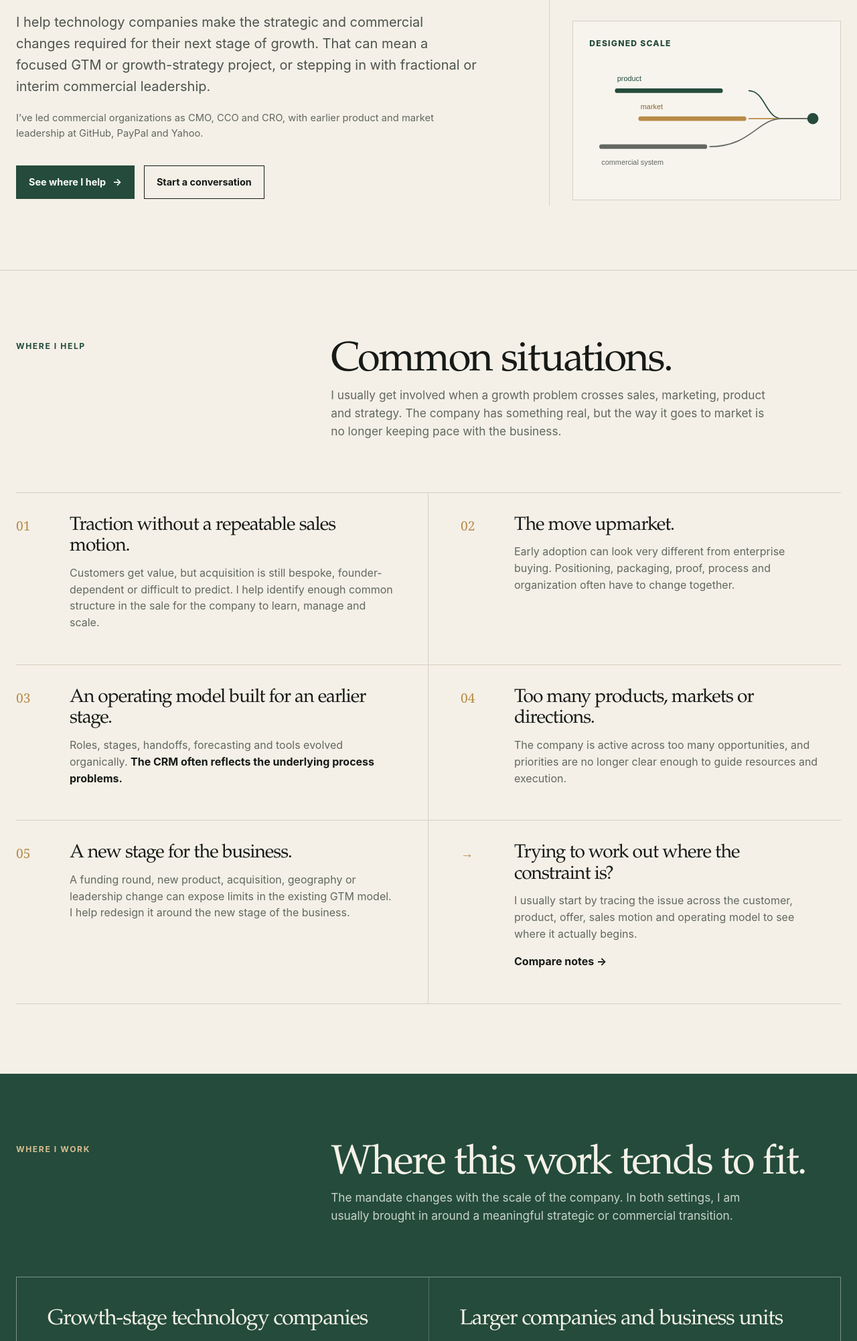
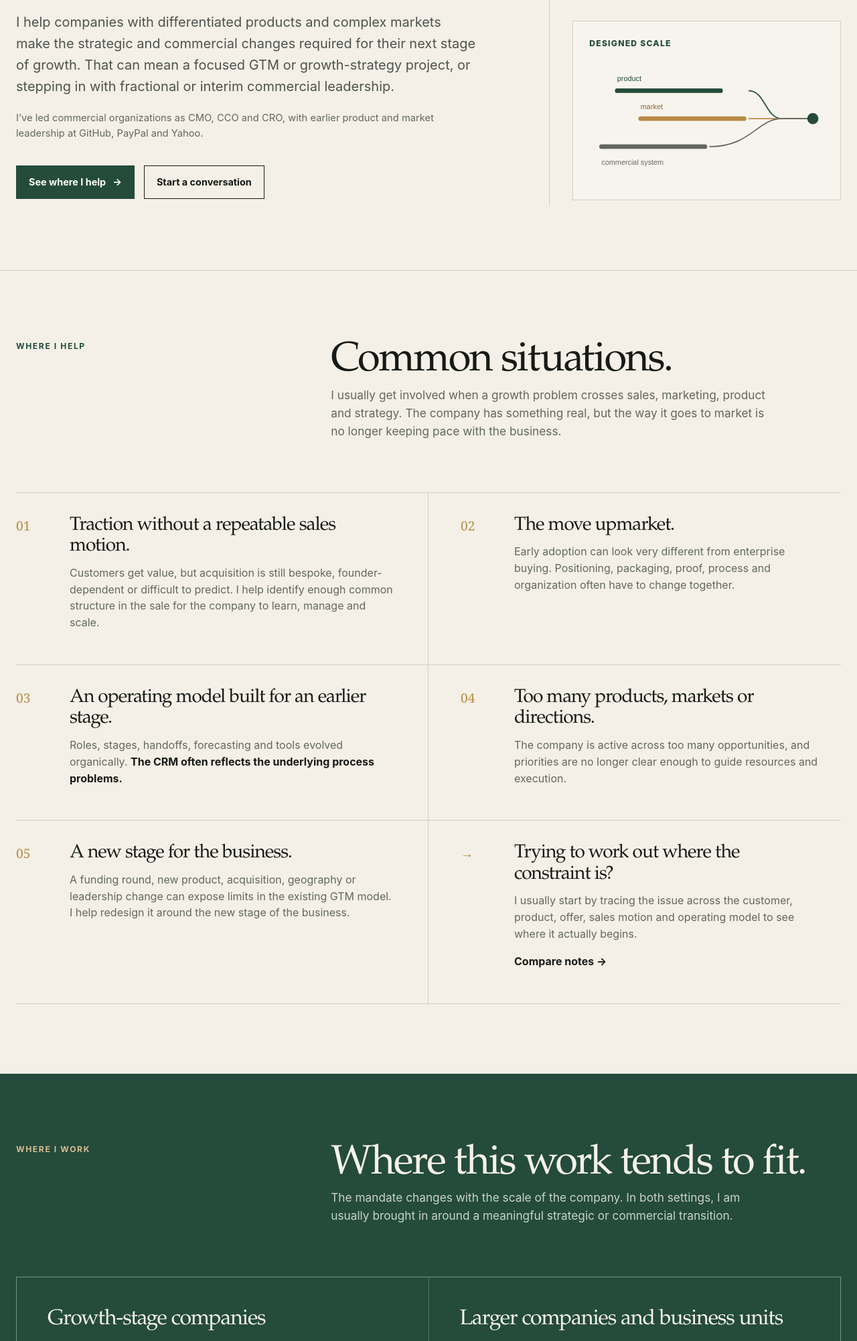
Before and after one commit to jjhonson/designed-scale-site, a plain HTML site: page index.html in a window 1280 px wide. Shown: the part 529-2531 px from the top of the page at 67% size. Drawn offline with Linux system fonts and the light colour scheme.

Commit message:
Broaden Designed Scale positioning beyond technology-company labels

```diff
--- a/index.html
+++ b/index.html
@@ -4,12 +4,12 @@
 <meta charset="utf-8">
 <meta name="viewport" content="width=device-width, initial-scale=1">
 <title>Designed Scale | Jason Jhonson, Strategy and Commercial Leadership</title>
-<meta name="description" content="Designed Scale is Jason Jhonson’s independent advisory practice, helping technology companies turn traction into repeatable growth.">
+<meta name="description" content="Designed Scale is Jason Jhonson’s independent advisory practice, helping companies turn traction into repeatable growth.">
 <link rel="canonical" href="https://designedscale.com/">
 <link rel="icon" href="assets/designed-scale-mark.svg" type="image/svg+xml">
 <link rel="stylesheet" href="style.css">
 <meta property="og:title" content="Designed Scale | Strategy and Commercial Leadership">
-<meta property="og:description" content="Strategy and commercial leadership for technology companies at inflection points.">
+<meta property="og:description" content="Strategy and commercial leadership for companies at inflection points.">
 <meta property="og:type" content="website">
 <meta property="og:url" content="https://designedscale.com/">
 <meta property="og:site_name" content="Designed Scale">
@@ -34,7 +34,7 @@
     <div class="hero-copy">
       <div class="eyebrow">Jason Jhonson · Strategy + commercial leadership</div>
       <h1>From traction to <span class="accent">repeatable growth.</span></h1>
-      <p class="kicker">I help technology companies make the strategic and commercial changes required for their next stage of growth. That can mean a focused GTM or growth-strategy project, or stepping in with fractional or interim commercial leadership.</p>
+      <p class="kicker">I help companies with differentiated products and complex markets make the strategic and commercial changes required for their next stage of growth. That can mean a focused GTM or growth-strategy project, or stepping in with fractional or interim commercial leadership.</p>
       <p class="hero-proof">I’ve led commercial organizations as CMO, CCO and CRO, with earlier product and market leadership at GitHub, PayPal and Yahoo.</p>
       <div class="hero-actions">
         <a class="btn primary" href="what-i-do.html">See where I help <span>→</span></a>
@@ -92,7 +92,7 @@
     </div>
     <div class="context-grid">
       <div class="context-card">
-        <h3>Growth-stage technology companies</h3>
+        <h3>Growth-stage companies</h3>
         <p>Companies with real product and customer evidence whose commercial model has not matured at the same pace. I may take operating ownership, run a focused project, or work fractionally with the CEO and team.</p>
         <div class="meta">Typical situations: founder-led sales → repeatable team motion · developer adoption → enterprise · bespoke success → scalable offer · post-funding GTM buildout</div>
       </div>
```
